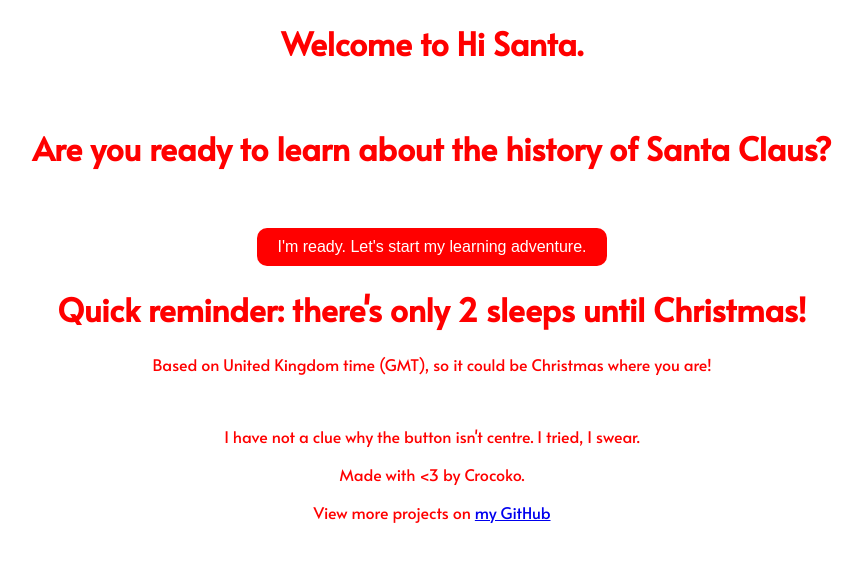
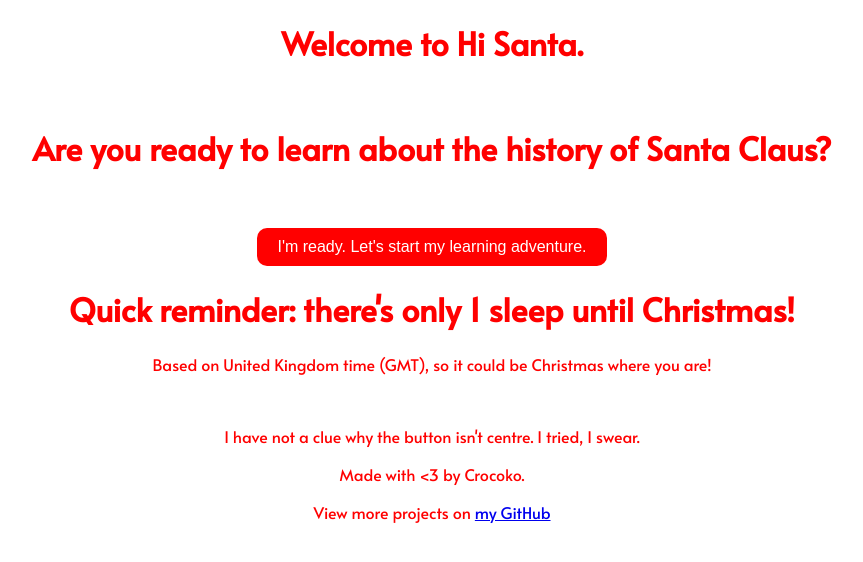
Before and after one commit to yourcrocdev/hisanta, a plain HTML site: page index.html in a window 1280 px wide. Shown: the whole page, without its empty margins (208-1071 px from the left). Drawn offline with Linux system fonts and the light colour scheme.

Commit message:
sleeps updated

```diff
--- a/index.html
+++ b/index.html
@@ -17,7 +17,7 @@
     <button>I'm ready. Let's start my learning adventure.</button>
   </a>
 </div>
-<h1 style="color: red">Quick reminder: there's only 2 sleeps until Christmas!</h1>
+<h1 style="color: red">Quick reminder: there's only 1 sleep until Christmas!</h1>
 <p>Based on United Kingdom time (GMT), so it could be Christmas where you are!</p>
 <br>
 <p> I have not a clue why the button isn't centre. I tried, I swear. </p>
```
